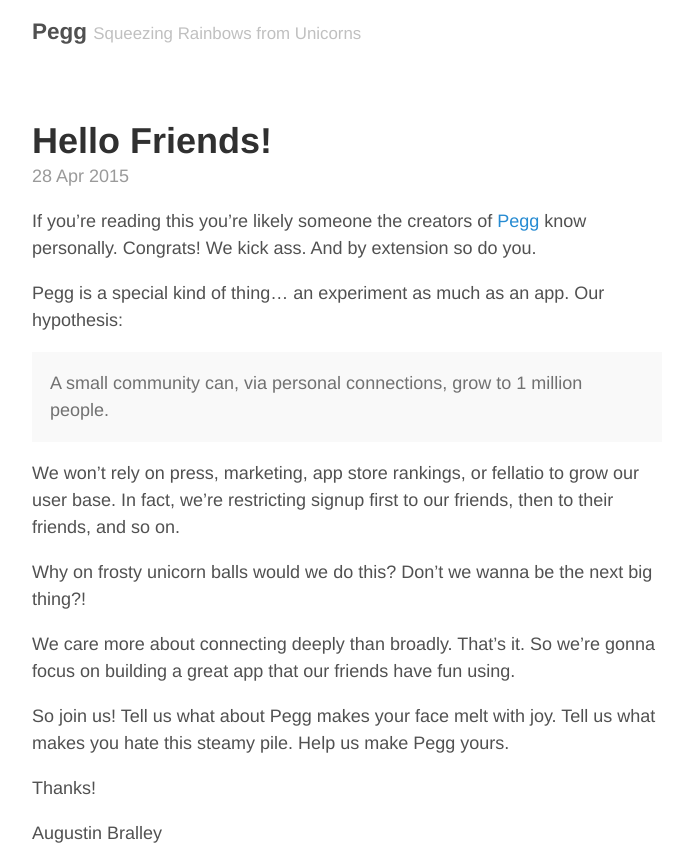
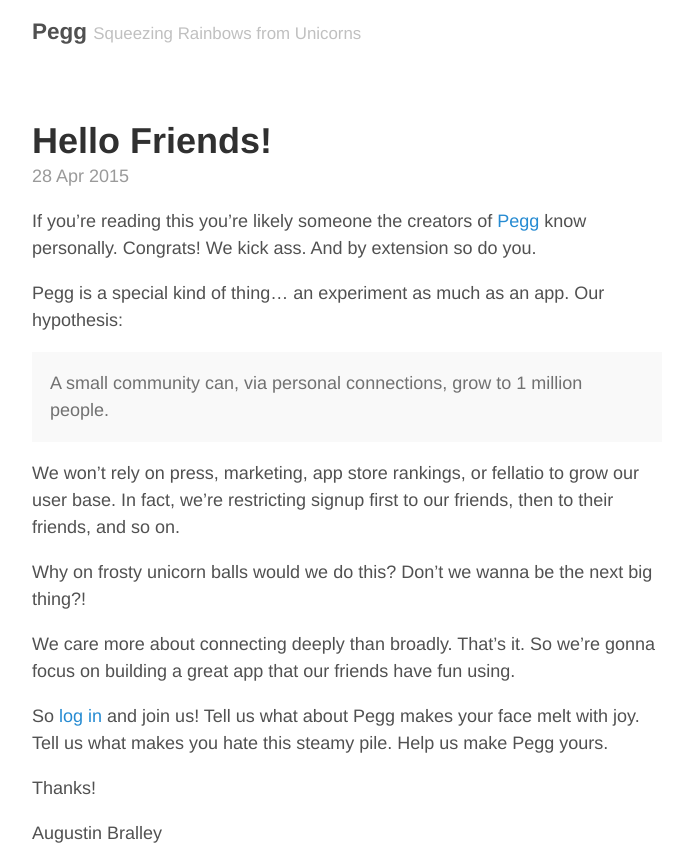
Before and after one commit to Gratzi/gratzi.github.io, a Jekyll site: the page built from _posts/2015-4-28-hello-friends.md, in a window 1280 px wide. Shown: the top 845 px of the page, without its empty margins (293-979 px from the left). Built offline with Jekyll 4.4.1, drawn with Linux system fonts in a browser that asks for light colours; grey boxes are pictures that could not be loaded.

Commit message:
updates to first post

```diff
--- a/_posts/2015-4-28-hello-friends.md
+++ b/_posts/2015-4-28-hello-friends.md
@@ -17,7 +17,7 @@
 
 We care more about connecting deeply than broadly. That's it. So we're gonna focus on building a great app that our friends have fun using.
 
-So join us! Tell us what about Pegg makes your face melt with joy. Tell us what makes you hate this steamy pile. Help us make Pegg yours.
+So [log in](http://pegg.us) and join us! Tell us what about Pegg makes your face melt with joy. Tell us what makes you hate this steamy pile. Help us make Pegg yours.
 
 Thanks!
 
```
